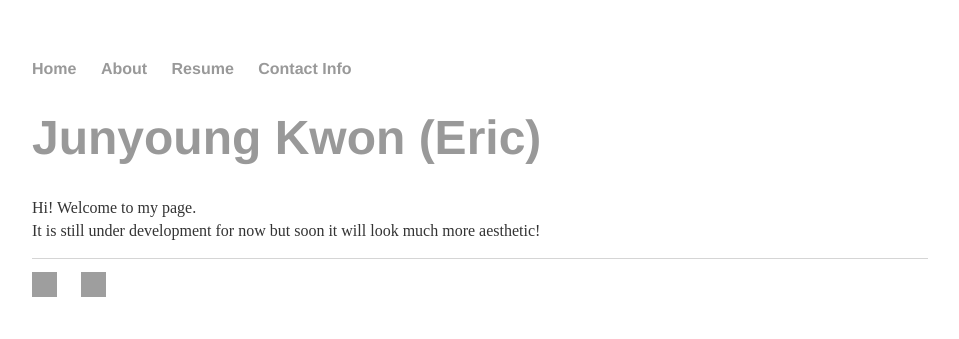
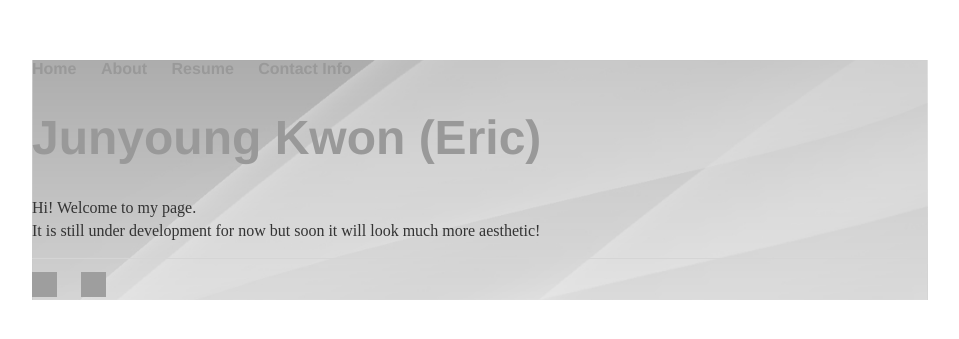
Before and after one commit to junyoung-kwon/Personal-Website, a Jekyll site: the page built from index.html, in a window 1280 px wide. Shown: the top 339 px of the page, without its empty margins (160-1119 px from the left). Built offline with Jekyll 4.4.1, drawn with Linux system fonts in a browser that asks for light colours; grey boxes are pictures that could not be loaded.

Commit message:
Added background

```diff
--- a/css/main.css
+++ b/css/main.css
@@ -4,7 +4,7 @@ body {
     color: #999999;
 }
 .bg {
-    background-image: url(images/grey-screen-background.jpg);
+    background-image: url(../images/grey-screen-background.jpg);
     height: 100%;
     background-position: center;
     background-repeat:	no-repeat;
```
